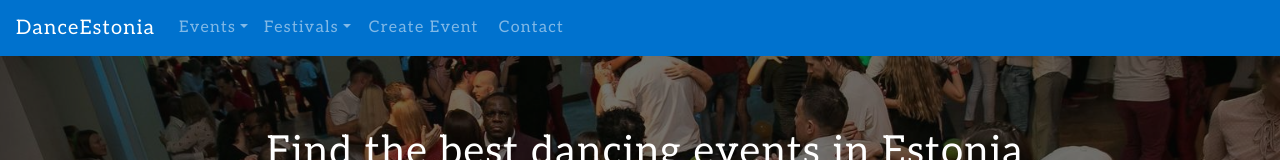
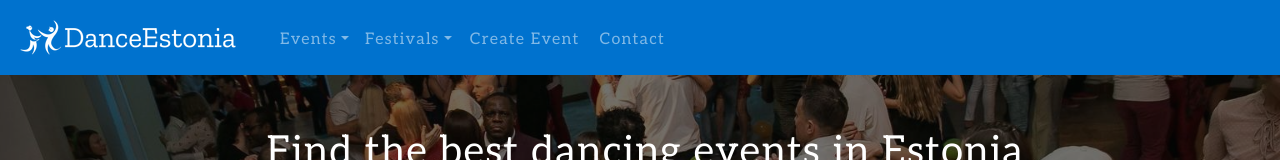
Before and after one commit to rrorrolfo/danceEstoniaClient, a React (Create React App) app in the folder client/: page /events in a window 1280 px wide. Shown: the top 160 px of the page. Built offline with nearby package versions, Linux system fonts and the light colour scheme; no server answers.

Commit message:
Added main logo

```diff
--- a/client/src/components/header/header.css
+++ b/client/src/components/header/header.css
@@ -1,10 +1,14 @@
-.dance-estonia-logo {
-  color: #fff;
+.header-container {
+  padding: 0;
 }
 
-.dance-estonia-logo:hover {
-  color: #fff;
-  text-decoration: none;
+.dance-estonia-logo-container {
+  padding-top: 0;
+  padding-bottom: 0;
+}
+
+#basic-navbar-nav {
+  margin-top: 5px;
 }
 
 .navbar {
@@ -30,6 +34,7 @@
 .main-nav-link {
   color: rgba(255, 255, 255, 0.5);
   padding-top: 8px;
+  padding-bottom: 8px;
   margin-right: 10px;
 }
 
--- a/client/src/components/header/index.jsx
+++ b/client/src/components/header/index.jsx
@@ -30,10 +30,14 @@ const Header = () => {
     return true;
   };
   return (
-    <Navbar expand="md" variant="dark" fixed="top">
-      <Navbar.Brand>
-        <NavLink to="/" className="dance-estonia-logo">
-          DanceEstonia
+    <Navbar expand="md" variant="dark" fixed="top" className="header-container">
+      <Navbar.Brand className="dance-estonia-logo-container">
+        <NavLink to="/">
+          <img
+            src="./assets/DE-logo-256x75.png"
+            alt="Dance Estonia"
+            title="Dance Estonia"
+          />
         </NavLink>
       </Navbar.Brand>
       <Navbar.Toggle aria-controls="basic-navbar-nav" />
```
Also changed, not shown: client/public/assets/DE-logo-256x75.png (added).
